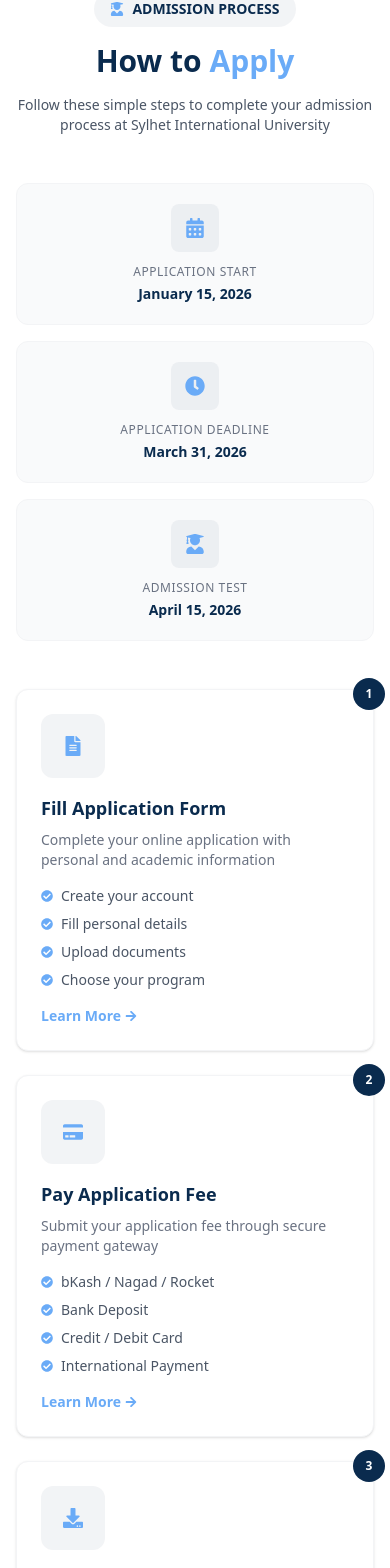
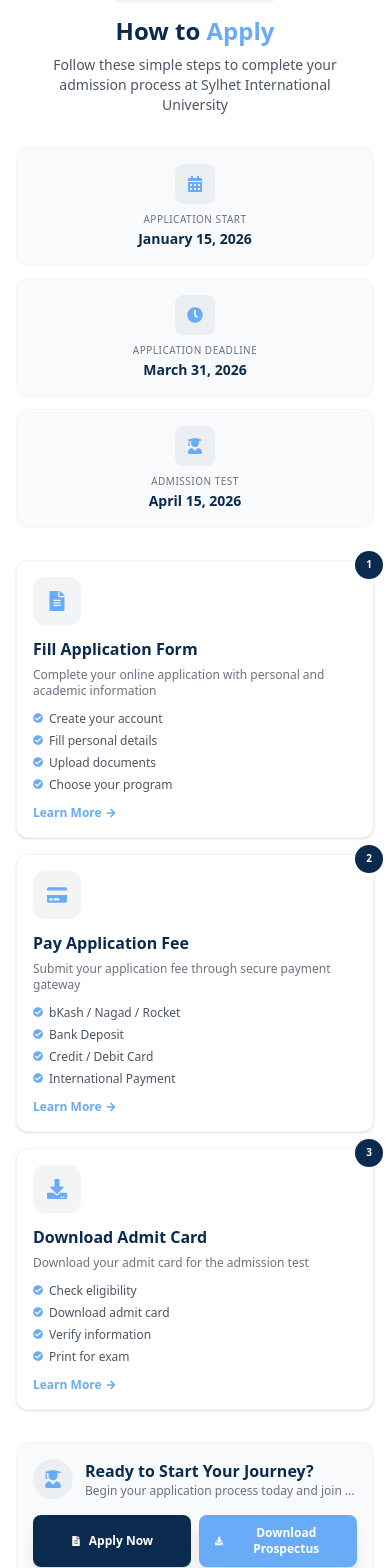
Before and after one commit to developerTamanna/campus-admission, a Next.js app: page / in a window 390 px wide. Shown: the part 2971-4539 px from the top of the page. Built offline with nearby package versions, Linux system fonts and the light colour scheme; sample sign-in values are in the browser's storage.

Commit message:
responsive another page

```diff
--- a/src/app/components/AdmissionProcess.tsx
+++ b/src/app/components/AdmissionProcess.tsx
@@ -86,37 +86,37 @@
   ];
 
   return (
-    <section className="py-16 md:py-24 bg-white">
+    <section className="py-12 sm:py-16 md:py-20 lg:py-24 bg-white w-full overflow-hidden">
       <div className="max-w-7xl mx-auto px-4 sm:px-6 lg:px-8">
         {/* Section Header */}
-        <div className="text-center mb-12">
-          <div className="inline-flex items-center gap-2 bg-[#0a2b4e]/5 text-[#0a2b4e] px-4 py-2 rounded-full text-sm font-semibold mb-4">
-            <FaUserGraduate className="text-[#6aabf7]" />
+        <div className="text-center mb-8 sm:mb-10 md:mb-12">
+          <div className="inline-flex items-center gap-2 bg-[#0a2b4e]/5 text-[#0a2b4e] px-3 sm:px-4 py-1.5 sm:py-2 rounded-full text-xs sm:text-sm font-semibold mb-3 sm:mb-4">
+            <FaUserGraduate className="text-[#6aabf7] text-xs sm:text-sm" />
             ADMISSION PROCESS
           </div>
-          <h2 className="text-3xl md:text-4xl lg:text-5xl font-bold text-[#0a2b4e] mb-4">
+          <h2 className="text-2xl sm:text-3xl md:text-4xl lg:text-5xl font-bold text-[#0a2b4e] mb-2 sm:mb-3 md:mb-4">
             How to <span className="text-[#6aabf7]">Apply</span>
           </h2>
-          <p className="text-gray-600 max-w-2xl mx-auto text-sm md:text-base">
+          <p className="text-gray-600 max-w-2xl mx-auto text-sm sm:text-base px-4">
             Follow these simple steps to complete your admission process at
             Sylhet International University
           </p>
         </div>
 
         {/* Quick Info Cards */}
-        <div className="grid grid-cols-1 sm:grid-cols-3 gap-4 md:gap-6 mb-12">
+        <div className="grid grid-cols-1 sm:grid-cols-3 gap-3 sm:gap-4 md:gap-6 mb-8 sm:mb-10 md:mb-12">
           {quickInfo.map((info, index) => (
             <div
               key={index}
-              className="bg-gray-50 border border-gray-100 rounded-xl p-5 md:p-6 text-center transition-all duration-300 hover:shadow-md hover:-translate-y-1"
+              className="bg-gray-50 border border-gray-100 rounded-xl p-4 sm:p-5 md:p-6 text-center transition-all duration-300 hover:shadow-md hover:-translate-y-1"
             >
-              <div className="w-12 h-12 mx-auto rounded-lg bg-[#0a2b4e]/5 flex items-center justify-center text-[#6aabf7] text-xl mb-3">
+              <div className="w-10 sm:w-12 h-10 sm:h-12 mx-auto rounded-lg bg-[#0a2b4e]/5 flex items-center justify-center text-[#6aabf7] text-base sm:text-xl mb-2 sm:mb-3">
                 {info.icon}
               </div>
-              <p className="text-gray-500 text-xs font-medium uppercase tracking-wider">
+              <p className="text-gray-500 text-[10px] sm:text-xs font-medium uppercase tracking-wider">
                 {info.label}
               </p>
-              <p className="text-[#0a2b4e] font-bold text-sm md:text-base mt-1">
+              <p className="text-[#0a2b4e] font-bold text-sm sm:text-base mt-0.5 sm:mt-1">
                 {info.value}
               </p>
             </div>
@@ -124,51 +124,53 @@
         </div>
 
         {/* Steps Grid */}
-        <div className="grid grid-cols-1 md:grid-cols-3 gap-6 md:gap-8">
+        <div className="grid grid-cols-1 md:grid-cols-3 gap-4 sm:gap-6 md:gap-8">
           {steps.map((step, index) => (
             <div key={step.id} className="relative group">
               {/* Connector Line */}
               {index < steps.length - 1 && (
-                <div className="hidden md:block absolute top-24 left-[calc(50%+2rem)] w-[calc(100%-4rem)] h-0.5 bg-gray-200">
-                  <div className="absolute right-0 -top-1 w-2 h-2 bg-[#6aabf7] rounded-full"></div>
+                <div className="hidden md:block absolute top-20 sm:top-24 left-[calc(50%+1.5rem)] w-[calc(100%-3rem)] h-0.5 bg-gray-200">
+                  <div className="absolute right-0 -top-1 w-1.5 sm:w-2 h-1.5 sm:h-2 bg-[#6aabf7] rounded-full"></div>
                 </div>
               )}
 
               {/* Step Card */}
-              <div className="bg-white border border-gray-100 rounded-xl p-6 md:p-8 shadow-sm hover:shadow-xl transition-all duration-300 hover:-translate-y-2 relative">
+              <div className="bg-white border border-gray-100 rounded-xl p-4 sm:p-5 md:p-6 lg:p-8 shadow-sm hover:shadow-xl transition-all duration-300 hover:-translate-y-2 relative">
                 {/* Step Number Badge */}
-                <div className="absolute -top-3 -right-3 w-8 h-8 bg-[#0a2b4e] rounded-full flex items-center justify-center text-white text-xs font-bold">
+                <div className="absolute -top-2.5 sm:-top-3 -right-2.5 sm:-right-3 w-7 sm:w-8 h-7 sm:h-8 bg-[#0a2b4e] rounded-full flex items-center justify-center text-white text-[10px] sm:text-xs font-bold">
                   {step.stepNumber}
                 </div>
 
                 {/* Icon */}
-                <div className="w-16 h-16 rounded-xl bg-[#0a2b4e]/5 flex items-center justify-center text-[#6aabf7] text-2xl mb-4 group-hover:bg-[#0a2b4e] group-hover:text-white transition-all duration-300">
+                <div className="w-12 sm:w-14 md:w-16 h-12 sm:h-14 md:h-16 rounded-xl bg-[#0a2b4e]/5 flex items-center justify-center text-[#6aabf7] text-lg sm:text-xl md:text-2xl mb-3 sm:mb-4 group-hover:bg-[#0a2b4e] group-hover:text-white transition-all duration-300">
                   {step.icon}
                 </div>
 
                 {/* Content */}
-                <h3 className="text-lg md:text-xl font-bold text-[#0a2b4e] mb-2">
+                <h3 className="text-base sm:text-lg md:text-xl font-bold text-[#0a2b4e] mb-1.5 sm:mb-2">
                   {step.title}
                 </h3>
-                <p className="text-gray-500 text-sm mb-4">{step.description}</p>
+                <p className="text-gray-500 text-xs sm:text-sm mb-3 sm:mb-4">
+                  {step.description}
+                </p>
 
                 {/* Details List */}
-                <ul className="space-y-2">
+                <ul className="space-y-1.5 sm:space-y-2">
                   {step.details.map((detail, i) => (
                     <li
                       key={i}
-                      className="flex items-start gap-2 text-sm text-gray-600"
+                      className="flex items-start gap-1.5 sm:gap-2 text-xs sm:text-sm text-gray-600"
                     >
-                      <FaCheckCircle className="text-[#6aabf7] text-xs mt-1 flex-shrink-0" />
+                      <FaCheckCircle className="text-[#6aabf7] text-[10px] sm:text-xs mt-0.5 flex-shrink-0" />
                       <span>{detail}</span>
                     </li>
                   ))}
                 </ul>
 
                 {/* Action Button */}
-                <button className="mt-4 text-[#6aabf7] hover:text-[#0a2b4e] font-semibold text-sm flex items-center gap-1 transition-colors">
+                <button className="mt-3 sm:mt-4 text-[#6aabf7] hover:text-[#0a2b4e] font-semibold text-xs sm:text-sm flex items-center gap-1 transition-colors">
                   Learn More
-                  <FaArrowRight className="text-xs group-hover:translate-x-1 transition-transform" />
+                  <FaArrowRight className="text-[10px] sm:text-xs group-hover:translate-x-1 transition-transform" />
                 </button>
               </div>
             </div>
@@ -176,28 +178,28 @@
         </div>
 
         {/* Bottom CTA Section */}
-        <div className="mt-12 p-6 md:p-8 bg-gray-50 border border-gray-100 rounded-xl">
-          <div className="flex flex-col md:flex-row items-center justify-between gap-6">
-            <div className="flex items-center gap-4">
-              <div className="w-14 h-14 rounded-full bg-[#0a2b4e]/5 flex items-center justify-center text-[#6aabf7] text-2xl flex-shrink-0">
+        <div className="mt-8 sm:mt-10 md:mt-12 p-4 sm:p-6 md:p-8 bg-gray-50 border border-gray-100 rounded-xl">
+          <div className="flex flex-col sm:flex-row items-center justify-between gap-4 sm:gap-6">
+            <div className="flex items-center gap-3 sm:gap-4 w-full sm:w-auto">
+              <div className="w-10 sm:w-12 md:w-14 h-10 sm:h-12 md:h-14 rounded-full bg-[#0a2b4e]/5 flex items-center justify-center text-[#6aabf7] text-lg sm:text-xl md:text-2xl flex-shrink-0">
                 <FaUserGraduate />
               </div>
-              <div>
-                <h4 className="text-[#0a2b4e] font-bold text-lg">
+              <div className="min-w-0">
+                <h4 className="text-[#0a2b4e] font-bold text-base sm:text-lg">
                   Ready to Start Your Journey?
                 </h4>
-                <p className="text-gray-500 text-sm">
+                <p className="text-gray-500 text-xs sm:text-sm truncate">
                   Begin your application process today and join SIU family
                 </p>
               </div>
             </div>
-            <div className="flex flex-wrap gap-3">
-              <button className="px-6 py-3 bg-[#0a2b4e] hover:bg-[#1a3f64] text-white font-semibold rounded-lg transition-all duration-300 shadow-lg hover:shadow-[#0a2b4e]/20 flex items-center gap-2 text-sm">
-                <FaFileAlt className="text-xs" />
+            <div className="flex flex-wrap gap-2 sm:gap-3 w-full sm:w-auto">
+              <button className="flex-1 sm:flex-none px-4 sm:px-5 md:px-6 py-2.5 sm:py-3 bg-[#0a2b4e] hover:bg-[#1a3f64] text-white font-semibold rounded-lg transition-all duration-300 shadow-lg hover:shadow-[#0a2b4e]/20 flex items-center justify-center gap-2 text-xs sm:text-sm">
+                <FaFileAlt className="text-[10px] sm:text-xs" />
                 Apply Now
               </button>
-              <button className="px-6 py-3 bg-[#6aabf7] hover:bg-[#5a9be7] text-white font-semibold rounded-lg transition-all duration-300 shadow-lg hover:shadow-[#6aabf7]/20 flex items-center gap-2 text-sm">
-                <FaDownload className="text-xs" />
+              <button className="flex-1 sm:flex-none px-4 sm:px-5 md:px-6 py-2.5 sm:py-3 bg-[#6aabf7] hover:bg-[#5a9be7] text-white font-semibold rounded-lg transition-all duration-300 shadow-lg hover:shadow-[#6aabf7]/20 flex items-center justify-center gap-2 text-xs sm:text-sm">
+                <FaDownload className="text-[10px] sm:text-xs" />
                 Download Prospectus
               </button>
             </div>
```
Also changed, not shown: src/app/components/LatestNotices.tsx (+63 -47 lines).
